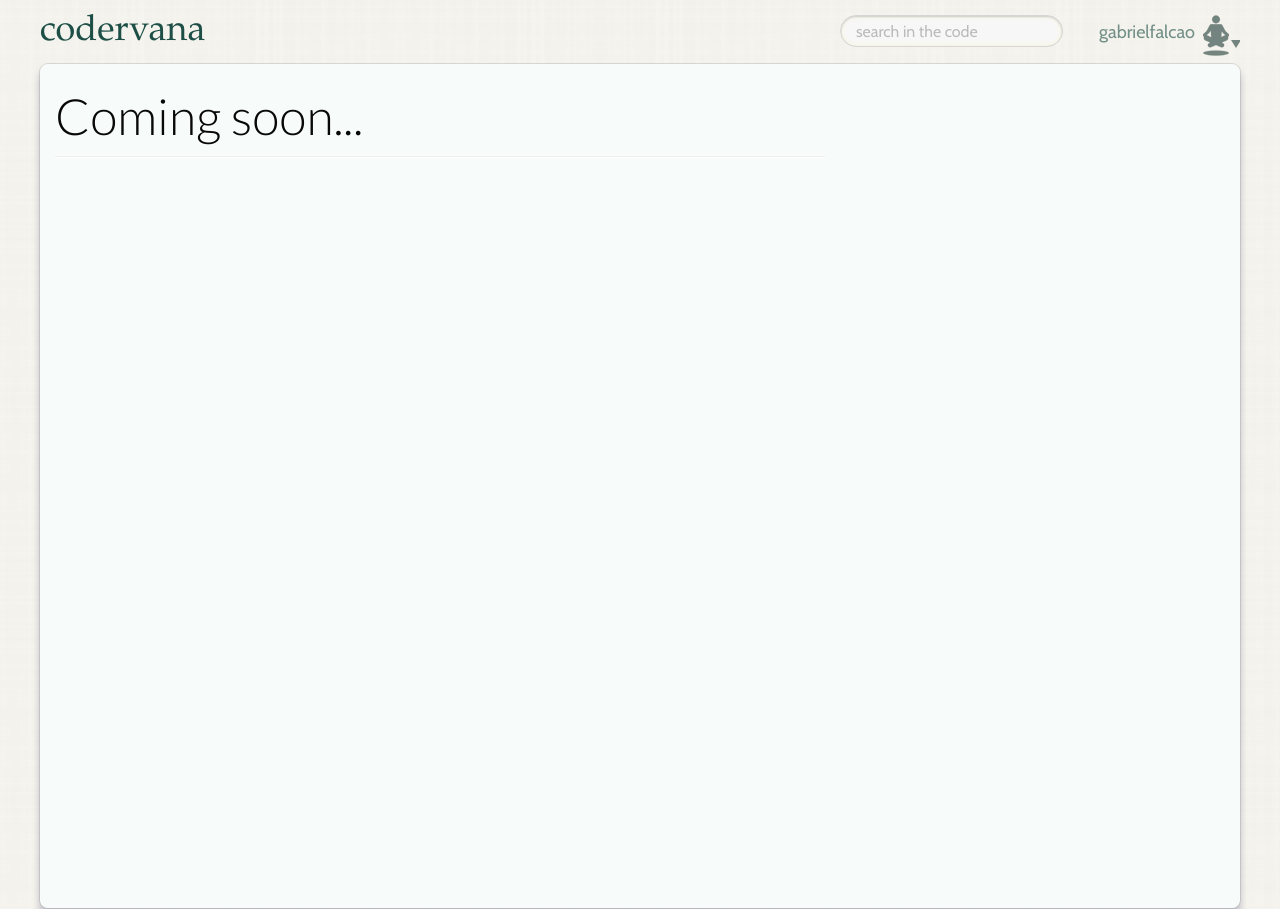
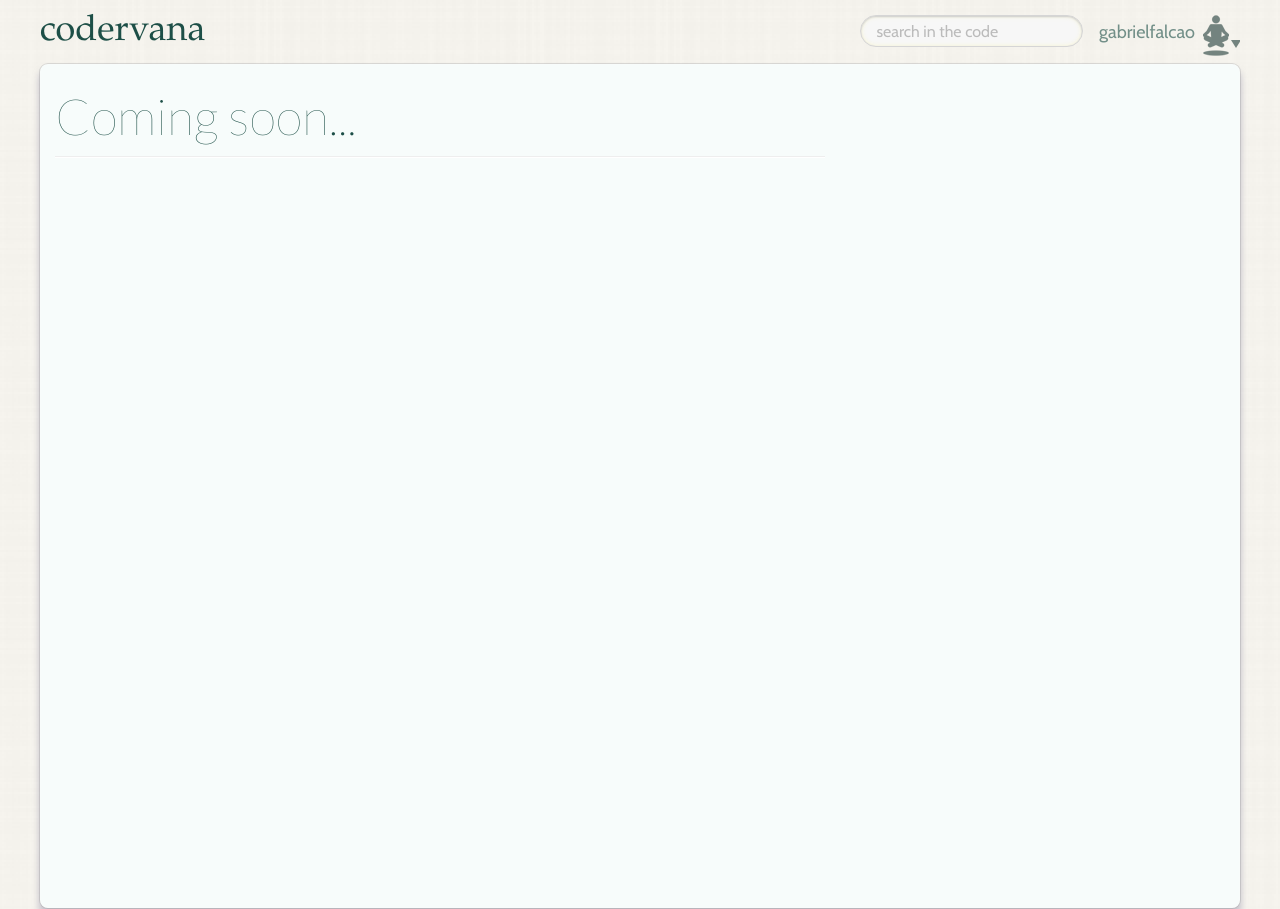
Before and after one commit to gabrielfalcao/codervana, a Python web app: template templates/index.html in a window 1280 px wide. Run offline with Jinja, Linux system fonts and the light colour scheme; the template is opened without the code that fills it, so the values that code supplies are empty.

Commit message:
so beautiful

```diff
--- a/media/css/codervana.css
+++ b/media/css/codervana.css
@@ -9,6 +9,13 @@ body {
   color: #1d4f47;
   padding-top: 15px;
 }
+
+h1, h2, h3, h4, h5, h6 {
+  font-family: 'Lato', 'Helvetica Neue', Helvetica, sans-serif;
+  color: #1d4f47;
+  font-weight: 100;
+}
+
 
 a, a:hover {
   color: #1d4f47;
@@ -109,3 +116,11 @@ input.search {
   webkit-box-shadow: inset 0 1px 2px #cbcbcb, inset 0 0 5px rgba(251,247,199,.75); /* inner shadow and inner glow */
   box-shadow: inset 0 1px 2px #cbcbcb, inset 0 0 5px rgba(251,247,199,.75); /* inner shadow and inner glow */
 }
+
+/* Smartphones (portrait) ----------- */
+@media only screen
+and (max-width : 320px) {
+  input.search {
+    display: none;
+  }
+}
--- a/templates/index.html
+++ b/templates/index.html
@@ -16,7 +16,7 @@
   </head>
 
   <body>
-    <div class="container topbar">
+    <div class="container topbar row-fluid">
       <div class="span2 logo">
         <a href="http://localhost:8000">codervana</a>
       </div>
```
Also changed, not shown: codervana.sqlite.
